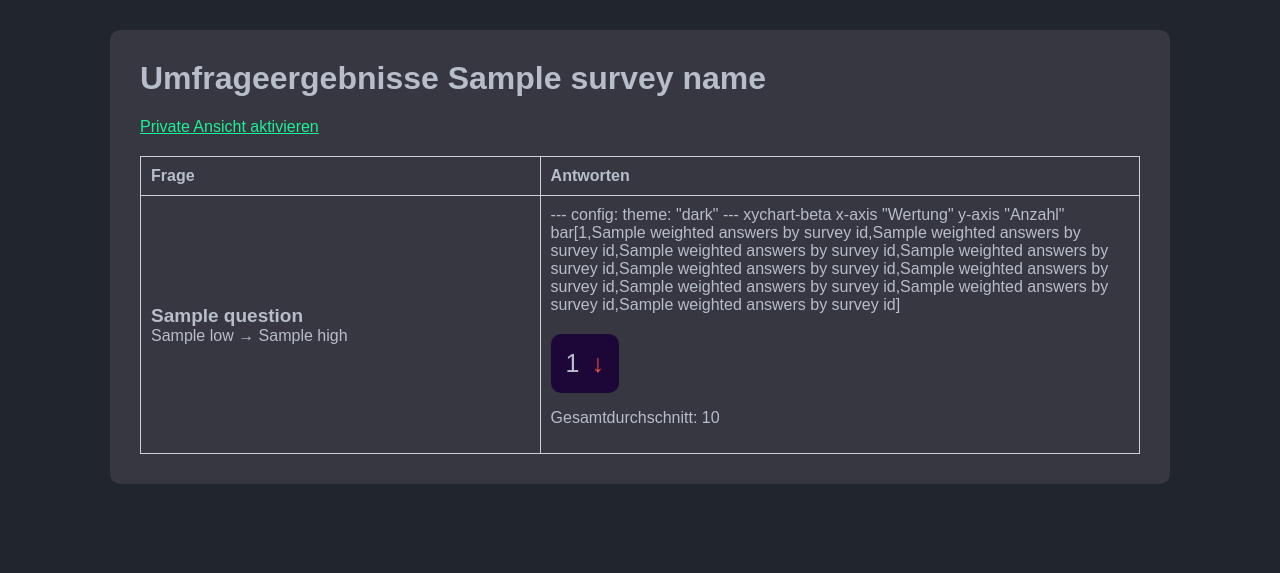
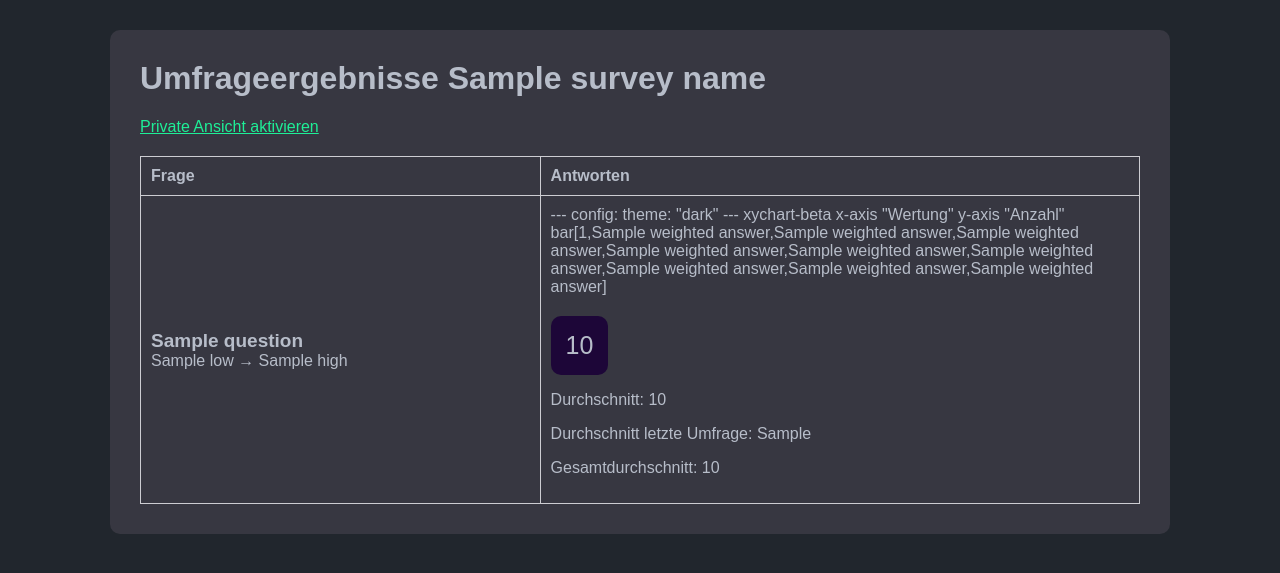
Before and after one commit to johnturbo82/team_health, a Flask app: template templates/results.html in a window 1280 px wide. Shown: the top 573 px of the page. Run offline with Flask 3, Linux system fonts and the light colour scheme; the template is opened without the code that fills it: most values are stand-ins (such as "Sample title", 1, 10 or a date in 2020); parts of the project's set-up code (start-up, migrations or seed data) failed here and were passed over.

Commit message:
averages, new calculation

```diff
--- a/app.py
+++ b/app.py
@@ -122,20 +122,16 @@
         survey = model.get_survey_by_uuid(survey_uuid)
         if survey:
             question_ids = survey["questions"].split(",")
-            questions = model.get_questions_by_ids(question_ids)
-            answers = model.get_answers_by_survey_uuid(survey_uuid)
-            weighted_answers_by_survey_id = model.get_weighted_answers_by_survey_uuid(survey_uuid)
-            average_answers_by_survey_id = model.get_average_answers_by_survey_uuid(survey_uuid)
-            averages = model.get_overall_question_average()
             return render_template(
                 "results.html",
                 request=request,
                 survey_name=survey["name"],
-                questions=questions,
-                answers=answers,
-                weighted_answers_by_survey_id=weighted_answers_by_survey_id,
-                average_answers_by_survey_id=average_answers_by_survey_id,
-                averages=averages,
+                questions=model.get_questions_by_ids(question_ids),
+                answers=model.get_answers_by_survey_uuid(survey_uuid),
+                weighted_answers=model.get_weighted_answers_by_survey_uuid(survey_uuid),
+                average_answers=model.get_average_answers_by_survey_uuid(survey_uuid),
+                overall_averages=model.get_overall_question_averages(),
+                last_averages=model.get_last_averages(survey_uuid, question_ids),
                 survey_uuid=survey_uuid,
                 private=private if private else False,
                 user=user,
--- a/model.py
+++ b/model.py
@@ -30,13 +30,6 @@
             c.execute('INSERT INTO answers (question_id, survey_id, value, user) VALUES (?, ?, ?, ?)', (question_id, survey_uuid, value, user))
 
         conn.commit()
-
-def get_answers() -> list[any]:
-    with get_db_connection() as conn:
-        c = conn.cursor()
-        c.execute('SELECT * FROM answers')
-        answers = c.fetchall()
-    return answers
 
 def get_all_surveys() -> list[dict]:
     with get_db_connection() as conn:
@@ -116,12 +109,25 @@
         weighted_answers[question_id][value - 1] += 1
     return weighted_answers
 
-def get_overall_question_average() -> dict:
+def get_overall_question_averages() -> dict:
     with get_db_connection() as conn:
         c = conn.cursor()
         c.execute('SELECT question_id, ROUND(AVG(value), 1) FROM answers GROUP BY question_id')
         averages = c.fetchall()
     return {a[0]: a[1] for a in averages}
+
+def get_last_averages(survey_uuid: str, questions: list[int]) -> dict[int, float]:
+    averages = {}
+    with get_db_connection() as conn:
+        c = conn.cursor()
+        for question in questions:
+            c.execute("SELECT ROUND(AVG(value), 1) FROM answers WHERE survey_id = (SELECT uuid FROM surveys WHERE ',' || questions || ',' LIKE ? AND timestamp < (SELECT timestamp FROM surveys WHERE uuid = ?) ORDER BY timestamp DESC LIMIT 1) AND question_id = ?", (f"%{question}%", survey_uuid, question,))
+            average = c.fetchall()
+            if average[0][0] is not None:
+                averages[question] = average[0][0]
+            else:
+                averages[question] = 0
+    return averages
 
 def delete_survey(survey_uuid: str) -> None:
     with get_db_connection() as conn:
--- a/templates/results.html
+++ b/templates/results.html
@@ -12,7 +12,7 @@
         <a href="?{% for key, value in request.args.items() %}{{ key }}={{ value }}&{% endfor %}private=1">Private Ansicht aktivieren</a>
     {% endif %}
 </div>
-{% if questions and weighted_answers_by_survey_id %}
+{% if questions and weighted_answers %}
 <table>
     <thead>
         <tr>
@@ -33,33 +33,35 @@
                     xychart-beta
                         x-axis "Wertung"
                         y-axis "Anzahl"
-                        bar[{% for i in range(10) %}{{ weighted_answers_by_survey_id[question.id][i] }}{% if not loop.last %},{% endif %}{% endfor %}]
+                        bar[{% for i in range(10) %}{{ weighted_answers[question.id][i] }}{% if not loop.last %},{% endif %}{% endfor %}]
                         {% if question.id in answers and user in answers[question.id] and not private %}
                             line[{% set line_values = [0] * 10 %}{% set user_value = answers[question.id][user] %}{% set line_values = line_values[:user_value-1] + [1] + line_values[user_value:] %}{{ line_values | join(',') }}]
                         {% endif %}
                 </div>
                 <div class="average-box">
-                    {{ average_answers_by_survey_id[question.id] }}
-                    {% if average_answers_by_survey_id[question.id] > averages[question.id] %}
+                    {{ (average_answers[question.id] - last_averages[question.id | string]) }}
+                    {% if average_answers[question.id] > last_averages[question.id | string] %}
                         <div class="direction-box up">
                             &uarr;
                         </div>
                     {% endif %}
-                    {% if average_answers_by_survey_id[question.id] == averages[question.id] %}
+                    {% if average_answers[question.id] == last_averages[question.id | string] %}
                         <div class="direction-box equal">
                             &bull;
                         </div>
                     {% endif %}
-                    {% if average_answers_by_survey_id[question.id] < averages[question.id] %}
+                    {% if average_answers[question.id] < last_averages[question.id | string] %}
                         <div class="direction-box down">
                             &darr;
                         </div>
                     {% endif %}
                 </div>
+                <p>Durchschnitt: {{ average_answers[question.id] }}</p>
+                <p>Durchschnitt letzte Umfrage: {{ last_averages[question.id | string] }}</p>
                 {% if question.id in answers and user in answers[question.id] and not private %}
                     <p>Deine Bewertung: {{ answers[question.id][user] }}</p>
                 {% endif %}
-                <p>Gesamtdurchschnitt: {{ averages[question.id] }}</p>
+                <p>Gesamtdurchschnitt: {{ overall_averages[question.id] }}</p>
             </td>
         </tr>
         {% endfor %}
```
